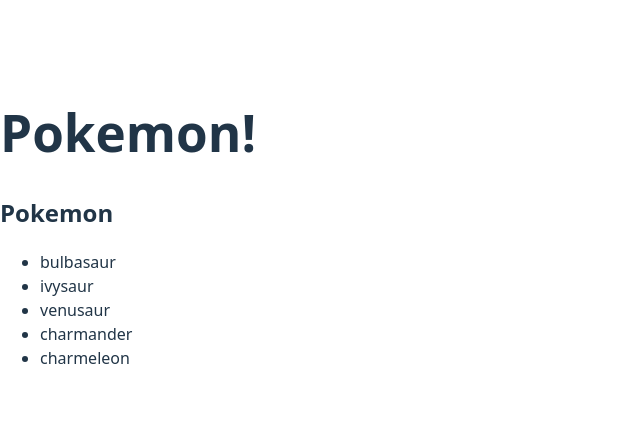
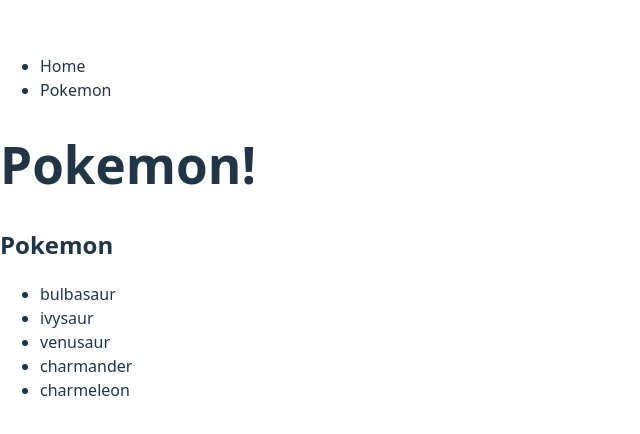
Before and after one commit to SylviaRemington/react-router-dom-lecture, a React (Vite) app: page / in a window 1280 px wide. Shown: the part 172-606 px from the top of the page, without its empty margins (0-640 px from the left). Built offline with nearby package versions, Linux system fonts and the light colour scheme.

Commit message:
importing NavBar to App.jsx and adding NavBar to the return so that the NavBar can show up on the browser as html

```diff
--- a/src/App.jsx
+++ b/src/App.jsx
@@ -1,5 +1,6 @@
 import { useState } from 'react';
 import PokemonList from './components/PokemonList/PokemonList';
+import NavBar from './components/NavBar/NavBar';
 
 
 
@@ -15,6 +16,7 @@
   const [pokemon, setPokemon] = useState(initialState);
   return (
     <>
+      <NavBar />
       <h1>Pokemon!</h1>
       <PokemonList pokemon={pokemon} />
     </>
```
